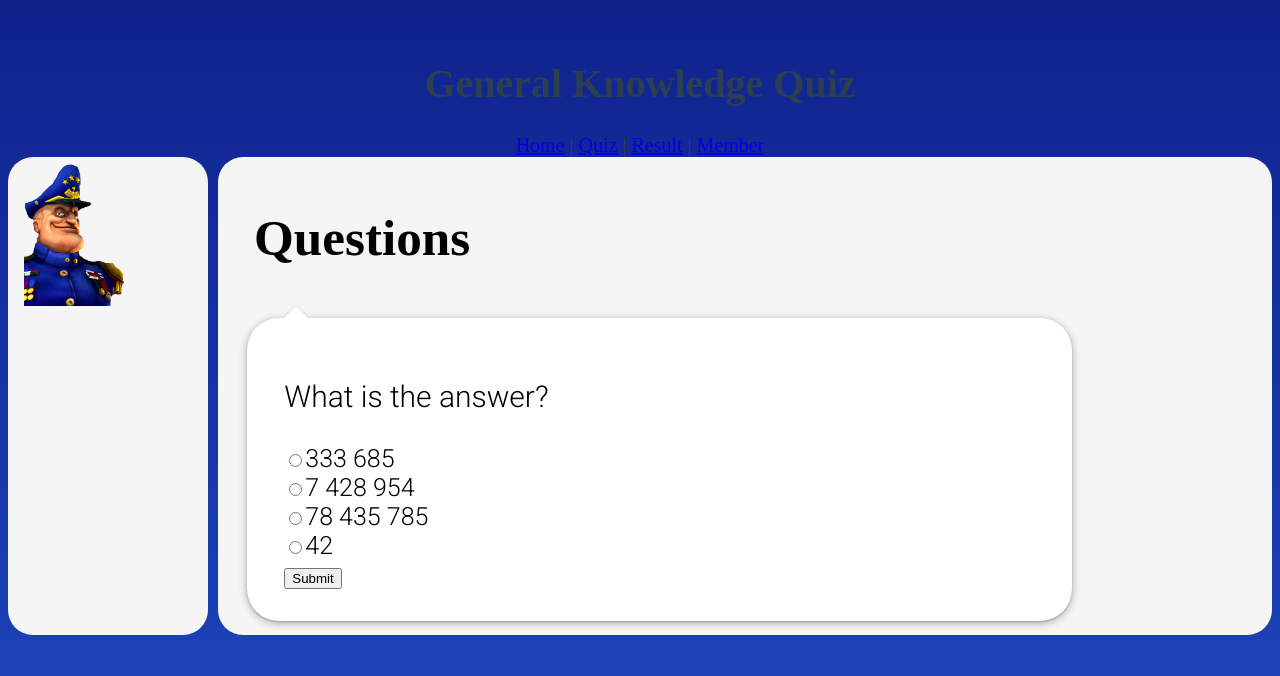
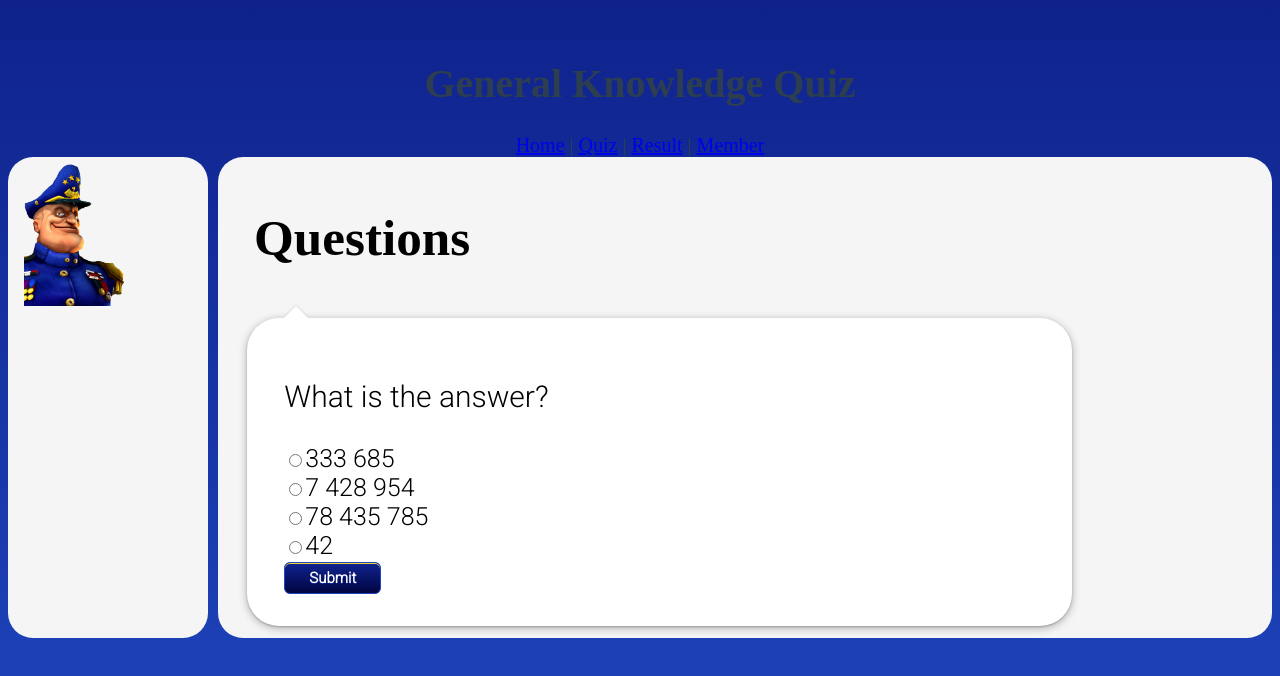
Before and after one commit to ITHS-JU20-Grupp5/frontend, a Vue app: page /quiz in a window 1280 px wide. Shown: the top 676 px of the page. Built offline with nearby package versions, Linux system fonts and the light colour scheme; the HTML template or start-up script is replaced by a standard one; a web font is replaced by a local one.

Commit message:
Updated the buttons in CSS

```diff
--- a/src/App.vue
+++ b/src/App.vue
@@ -133,6 +133,31 @@ h3{
   font-size: clamp(2rem, 4vw, 4rem);
 }
 
+button {
+  box-shadow:inset 0px 1px 0px 0px #f2d335;
+  background:linear-gradient(to bottom, #0f228c 5%, #010440 100%);
+  background-color:#0f228c;
+  border-radius:6px;
+  border:1px solid #1f47bf;
+  display:inline-block;
+  cursor:pointer;
+  color:#ffffff;
+  font-family:Roboto, Helvetica, Arial, sans-serif;
+  font-size:15px;
+  font-weight:bold;
+  padding:6px 24px;
+  text-decoration:none;
+  text-shadow:0px 1px 0px #0f228c;
+}
+button:hover {
+  background:linear-gradient(to bottom, #010440 5%, #0f228c 100%);
+  background-color:#010440;
+}
+button:active {
+  position:relative;
+  top:1px;
+}
+
 
 #nav {
   font-family: New Tegomin, serif;
--- a/src/views/quiz.vue
+++ b/src/views/quiz.vue
@@ -18,7 +18,7 @@
             <input type="radio" id="answer4" name="bridge" value="42">
             <label for="answer4">42</label>
               <br>
-          <input type="submit" value="Submit">
+          <button value="submit" type="submit" name="submit">Submit</button>
         </form>
       </div>
     </div>
```
